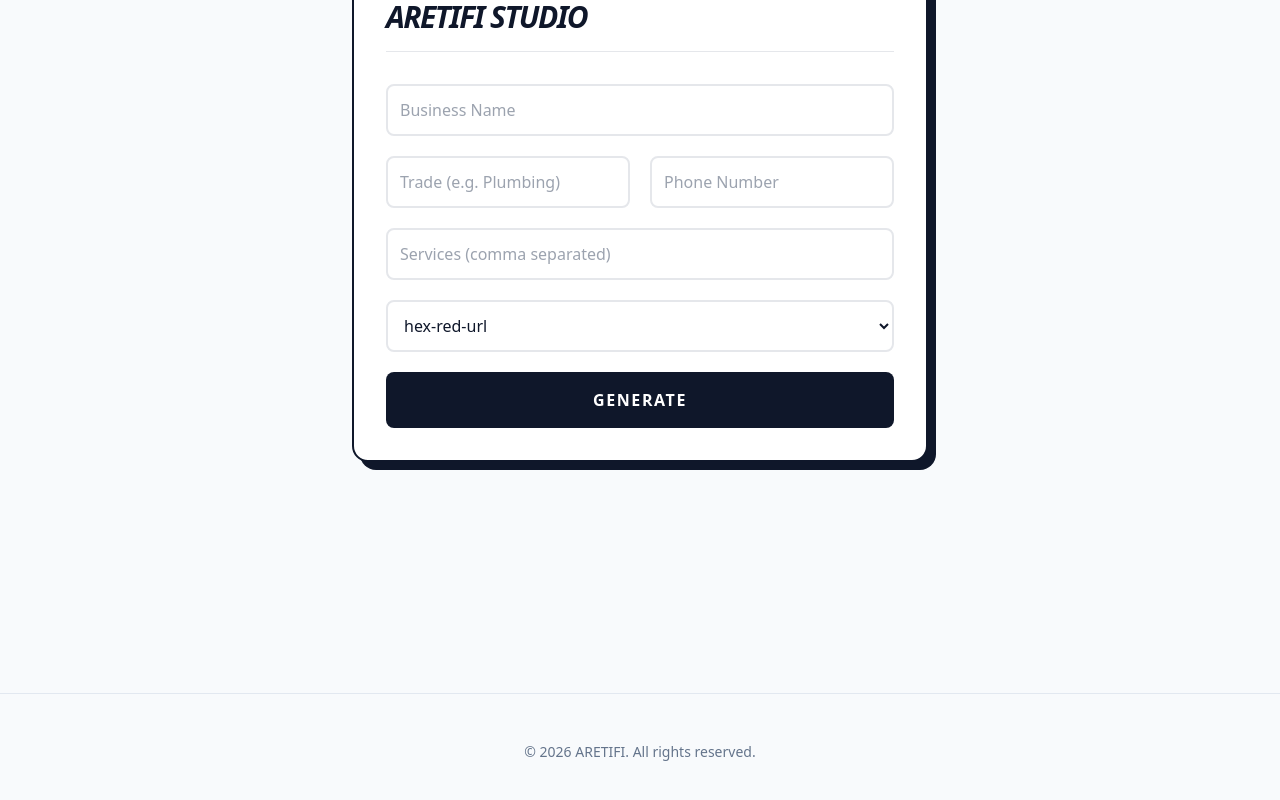
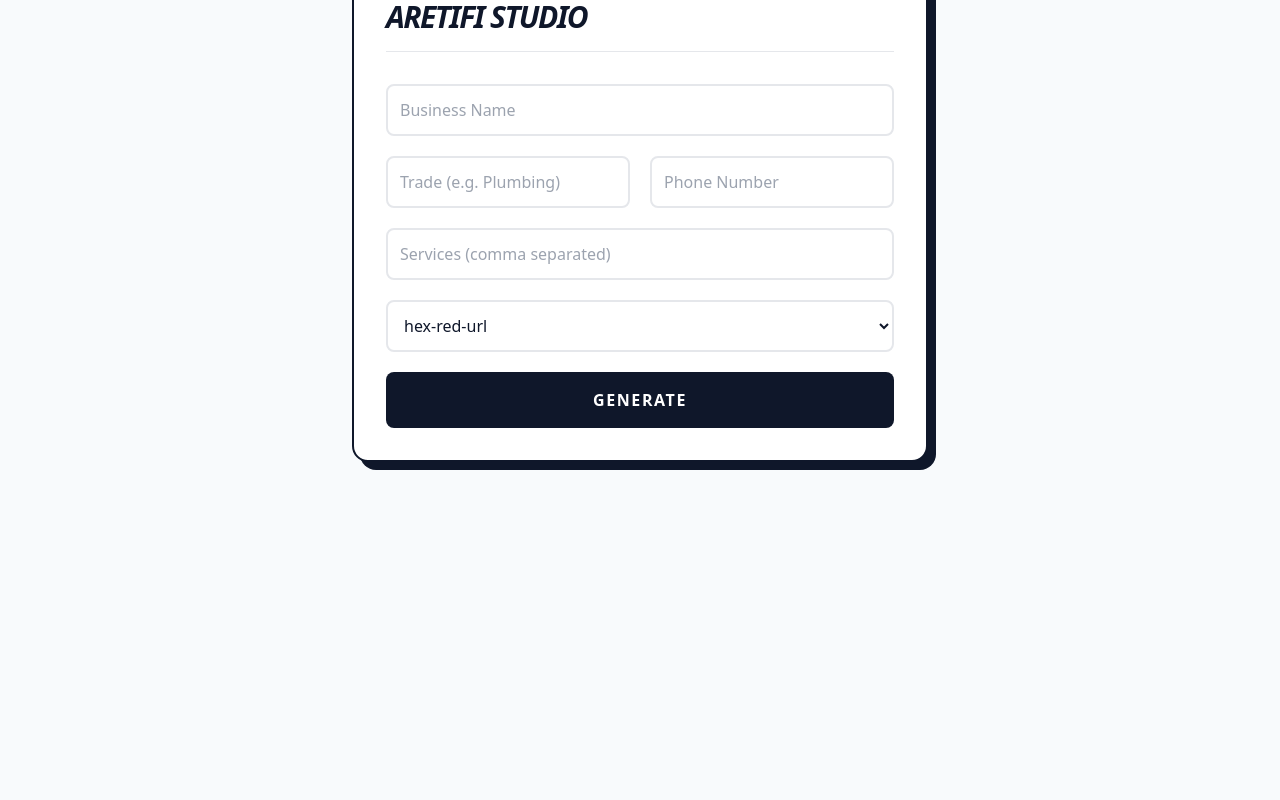
Before and after one commit to jakejmanley-collab/local-service-ads, a Next.js app: page /preview in a window 1280 px wide. Shown: the part 252-1052 px from the top of the page. After the commit the page ends 865 px from the top, so only its background shows below. Built offline with nearby package versions, Linux system fonts and the light colour scheme.

Commit message:
Update layout.tsx

```diff
--- a/app/layout.tsx
+++ b/app/layout.tsx
@@ -15,7 +15,6 @@ export default function RootLayout({
   return (
     <html lang="en">
       <head>
-        {/* Load Anton and Roboto for flyer rendering */}
         <link rel="preconnect" href="https://fonts.googleapis.com" />
         <link rel="preconnect" href="https://fonts.gstatic.com" crossOrigin="anonymous" />
         <link
@@ -42,12 +41,7 @@ export default function RootLayout({
             </div>
           </div>
         </nav>
-
         <main>{children}</main>
-
-        <footer className="bg-slate-50 border-t border-slate-200 py-12 mt-20 text-center text-sm text-slate-500">
-          © 2026 ARETIFI. All rights reserved.
-        </footer>
       </body>
     </html>
   );
```
